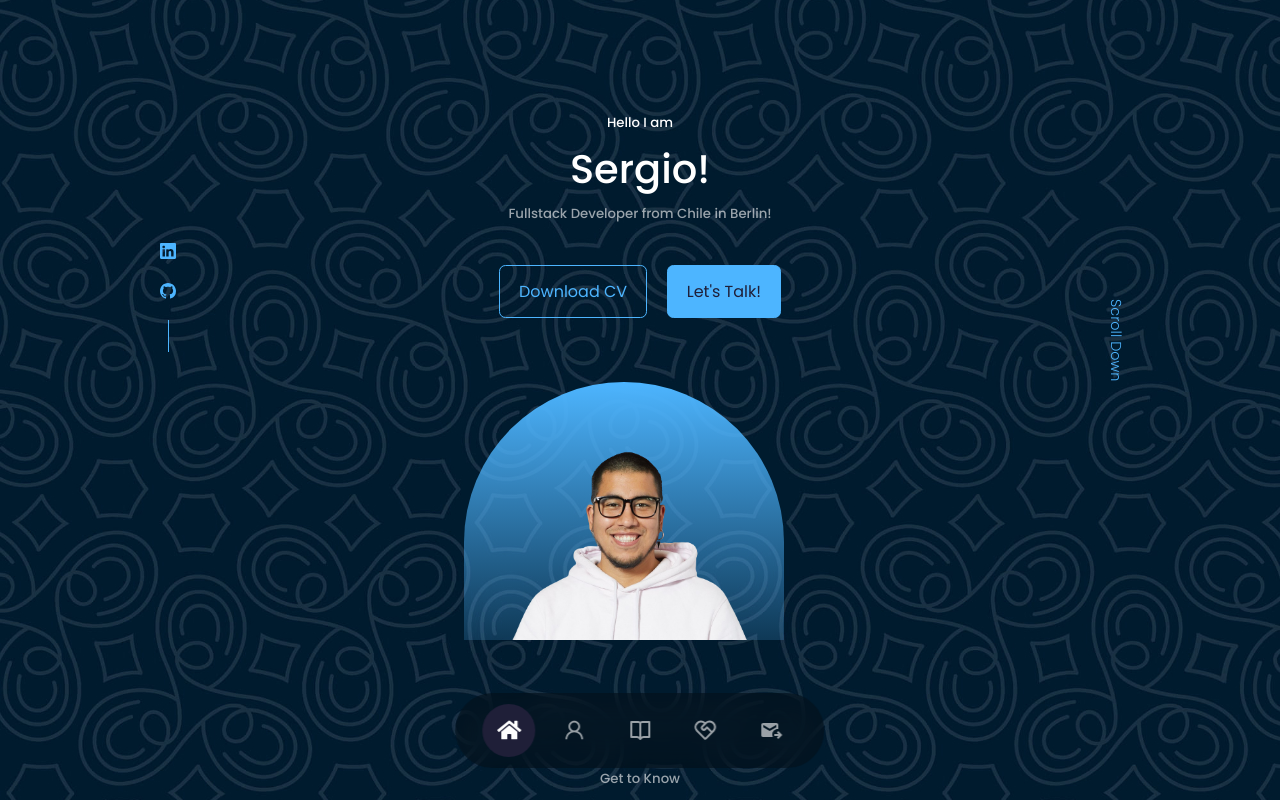
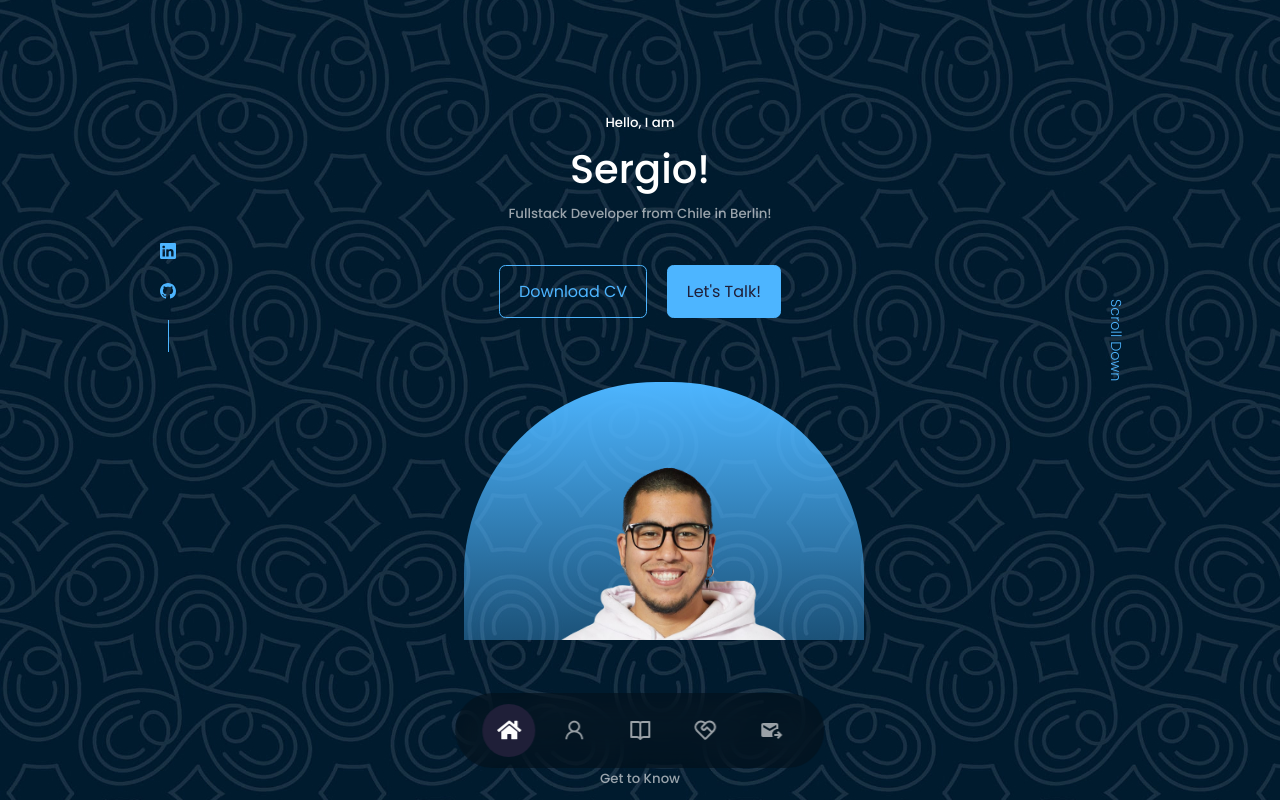
Before and after one commit to SergioPizarro/react-portfolio-website-1, a React (Create React App) app: page / in a window 1280 px wide. Shown: the top 800 px of the page. Built offline with nearby package versions, Linux system fonts and the light colour scheme.

Commit message:
resize of pictures

```diff
--- a/src/components/header/Header.jsx
+++ b/src/components/header/Header.jsx
@@ -8,7 +8,7 @@ const Header = () => {
   return (
     <header id='home'>
       <div className="container header__container">
-        <h5>Hello I am</h5>
+        <h5>Hello, I am</h5>
         <h1>Sergio!</h1>
         <h5 className="text-light">Fullstack Developer from Chile in Berlin!</h5>
         <CTA />
--- a/src/components/header/header.css
+++ b/src/components/header/header.css
@@ -42,8 +42,8 @@ header {
 
 .me{
   background: linear-gradient(180deg,var(--color-primary), transparent);
-  width: 20rem;
-  height: 20rem;
+  width: 25rem;
+  height: 25rem;
   position: absolute;
   left: calc(50% - 11rem);
   margin-top: 4rem;
```
